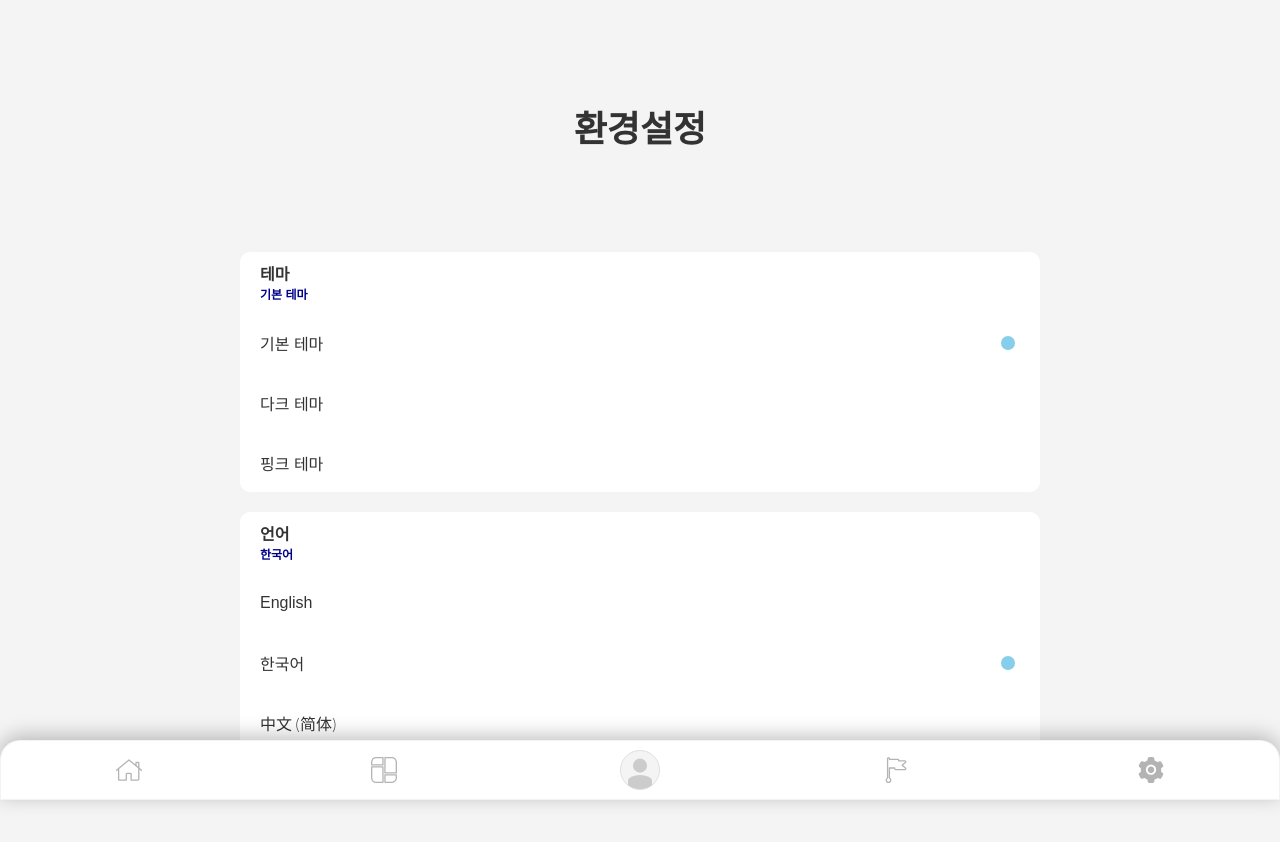
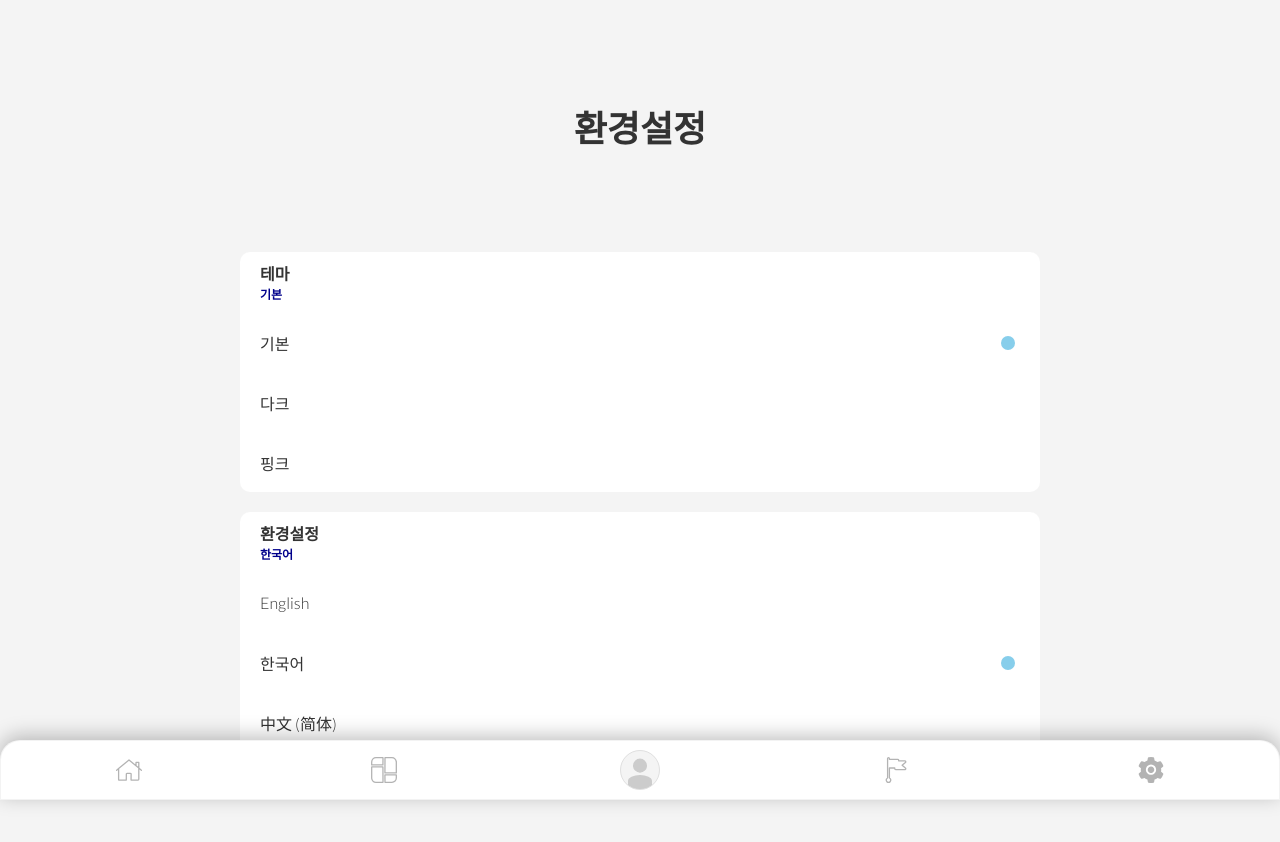
Before and after one commit to MarmotCluster/cuha-client, a React (Create React App) app: page /settings in a window 1280 px wide. Shown: the top 842 px of the page. Built offline with nearby package versions, Linux system fonts and the light colour scheme; a web font is replaced by a local one.

Commit message:
Applied Language

```diff
--- a/src/components/pages/Settings.jsx
+++ b/src/components/pages/Settings.jsx
@@ -9,6 +9,28 @@ import {
     colorThemeContainerActiveText,
     colorThemeContainerText,
 } from './utils';
+
+export const translated = {
+    title: ['Settings', '환경설정', '喜好'],
+    section: {
+        theme: {
+            name: ['Theme', '테마', '主题'],
+            list: [
+                ['Default', 'Dark', 'Pink'],
+                ['기본', '다크', '핑크'],
+                ['默认', '黑暗的', '粉色的'],
+            ],
+        },
+    },
+
+    global: {
+        section: {
+            lang: {
+                list: ['English', '한국어', '中文 (简体)'],
+            },
+        },
+    },
+};
 
 const Settings = (props) => {
     const { seto } = useSelector((state) => ({
@@ -57,52 +79,44 @@ const Settings = (props) => {
                 <React.Fragment>
                     <div className="menu-container__section-item">
                         <p className="menu-container__section-item__title menu-container__section-item__title-static">
-                            <span style={{ color: colorThemeBackgroundText[seto.theme] }}>테마</span>
+                            <span
+                                style={{ color: colorThemeBackgroundText[seto.theme] }}
+                                className={seto.language === 1 ? '' : 'en'}
+                            >
+                                {translated.section.theme.name[seto.language]}
+                            </span>
                             <br />
-                            <span style={{ fontSize: '1.2rem', color: colorThemeContainerActiveText[seto.theme] }}>
-                                기본 테마
+                            <span
+                                style={{ fontSize: '1.2rem', color: colorThemeContainerActiveText[seto.theme] }}
+                                className={seto.language === 1 ? '' : 'en'}
+                            >
+                                {translated.section.theme.list[seto.language][seto.theme]}
                             </span>
                         </p>
                     </div>
+
+                    {translated.section.theme.list[0].map((i, index) => {
+                        return (
                             <div className="menu-container__section-item">
                                 <p className="menu-container__section-item__title">
-                            <span style={{ color: colorThemeContainerText[seto.theme] }}>기본 테마</span>
+                                    <span
+                                        style={{ color: colorThemeContainerText[seto.theme] }}
+                                        className={seto.language === 1 ? '' : 'en'}
+                                    >
+                                        {translated.section.theme.list[seto.language][index]}
+                                    </span>
                                 </p>
                                 <div
                                     className="menu-container__section-item__active"
-                            style={{ backgroundColor: settings.theme === 0 ? 'skyblue' : 'transparent' }}
+                                    style={{ backgroundColor: settings.theme === index ? 'skyblue' : 'transparent' }}
                                 ></div>
                                 <button
-                            onClick={() => saveData('theme', 0)}
+                                    onClick={() => saveData('theme', index)}
                                     className="menu-container__section-item__title-btn"
                                 ></button>
                             </div>
-                    <div className="menu-container__section-item">
-                        <p className="menu-container__section-item__title">
-                            <span style={{ color: colorThemeContainerText[seto.theme] }}>다크 테마</span>
-                        </p>
-                        <div
-                            className="menu-container__section-item__active"
-                            style={{ backgroundColor: settings.theme === 1 ? 'skyblue' : 'transparent' }}
-                        ></div>
-                        <button
-                            onClick={() => saveData('theme', 1)}
-                            className="menu-container__section-item__title-btn"
-                        ></button>
-                    </div>
-                    <div className="menu-container__section-item">
-                        <p className="menu-container__section-item__title">
-                            <span style={{ color: colorThemeContainerText[seto.theme] }}>핑크 테마</span>
-                        </p>
-                        <div
-                            className="menu-container__section-item__active"
-                            style={{ backgroundColor: settings.theme === 2 ? 'skyblue' : 'transparent' }}
-                        ></div>
-                        <button
-                            onClick={() => saveData('theme', 2)}
-                            className="menu-container__section-item__title-btn"
-                        ></button>
-                    </div>
+                        );
+                    })}
                 </React.Fragment>
             );
         }
@@ -113,59 +127,45 @@ const Settings = (props) => {
             return (
                 <React.Fragment>
                     <div className="menu-container__section-item">
-                        <p
-                            className={
-                                settings.language !== 1
-                                    ? 'en menu-container__section-item__title menu-container__section-item__title-static'
-                                    : 'menu-container__section-item__title menu-container__section-item__title-static'
-                            }
+                        <p className="menu-container__section-item__title menu-container__section-item__title-static">
+                            <span
+                                style={{ color: colorThemeBackgroundText[seto.theme] }}
+                                className={seto.language === 1 ? '' : 'en'}
                             >
-                            <span style={{ color: colorThemeBackgroundText[seto.theme] }}>언어</span>
+                                {translated.title[seto.language]}
+                            </span>
                             <br />
-                            <span style={{ fontSize: '1.2rem', color: colorThemeContainerActiveText[seto.theme] }}>
+                            <span
+                                style={{ fontSize: '1.2rem', color: colorThemeContainerActiveText[seto.theme] }}
+                                className={seto.language === 1 ? '' : 'en'}
+                            >
                                 {getCurrentSettingsValue('language')}
                             </span>
                         </p>
                     </div>
+
+                    {translated.section.theme.list[0].map((i, index) => {
+                        return (
                             <div className="menu-container__section-item">
                                 <p className="menu-container__section-item__title">
-                            <span style={{ color: colorThemeContainerText[seto.theme] }}>English</span>
+                                    <span
+                                        style={{ color: colorThemeContainerText[seto.theme] }}
+                                        className={index === 1 ? '' : 'en'}
+                                    >
+                                        {translated.global.section.lang.list[index]}
+                                    </span>
                                 </p>
                                 <div
                                     className="menu-container__section-item__active"
-                            style={{ backgroundColor: settings.language === 0 ? 'skyblue' : 'transparent' }}
+                                    style={{ backgroundColor: settings.language === index ? 'skyblue' : 'transparent' }}
                                 ></div>
                                 <button
-                            onClick={() => saveData('language', 0)}
+                                    onClick={() => saveData('language', index)}
                                     className="menu-container__section-item__title-btn"
                                 ></button>
                             </div>
-                    <div className="menu-container__section-item">
-                        <p className="menu-container__section-item__title">
-                            <span style={{ color: colorThemeContainerText[seto.theme] }}>한국어</span>
-                        </p>
-                        <div
-                            className="menu-container__section-item__active"
-                            style={{ backgroundColor: settings.language === 1 ? 'skyblue' : 'transparent' }}
-                        ></div>
-                        <button
-                            onClick={() => saveData('language', 1)}
-                            className="menu-container__section-item__title-btn"
-                        ></button>
-                    </div>
-                    <div className="menu-container__section-item">
-                        <p className="en menu-container__section-item__title">
-                            <span style={{ color: colorThemeContainerText[seto.theme] }}>中文 (简体)</span>
-                        </p>
-                        <div
-                            className="menu-container__section-item__active"
-                            style={{ backgroundColor: settings.language === 2 ? 'skyblue' : 'transparent' }}
-                        ></div>
-                        <button
-                            onClick={() => saveData('language', 2)}
-                            className="menu-container__section-item__title-btn"
-                        ></button>
-                    </div>
+                        );
+                    })}
                 </React.Fragment>
             );
         }
@@ -173,14 +173,15 @@ const Settings = (props) => {
 
     const getCurrentSettingsValue = (kind) => {
         if (kind === 'language') {
-            switch (settings.language) {
-                case 0:
-                    return 'English';
-                case 1:
-                    return '한국어';
-                case 2:
-                    return '中文 (简体)';
-            }
+            // switch (settings.language) {
+            //     case 0:
+            //         return 'English';
+            //     case 1:
+            //         return '한국어';
+            //     case 2:
+            //         return '中文 (简体)';
+            // }
+            return translated.global.section.lang.list[settings.language];
         }
     };
 
@@ -188,7 +189,7 @@ const Settings = (props) => {
         <main className={colorMainClassname[seto.theme]}>
             <div className="menu-container">
                 <p className="title" style={{ color: colorThemeBackgroundText[seto.theme] }}>
-                    환경설정
+                    <span className={seto.language === 1 ? '' : 'en'}>{translated.title[seto.language]}</span>
                 </p>
                 <section
                     className="menu-container__section"
```
Lines whose indentation alone changed are shown as unchanged.
